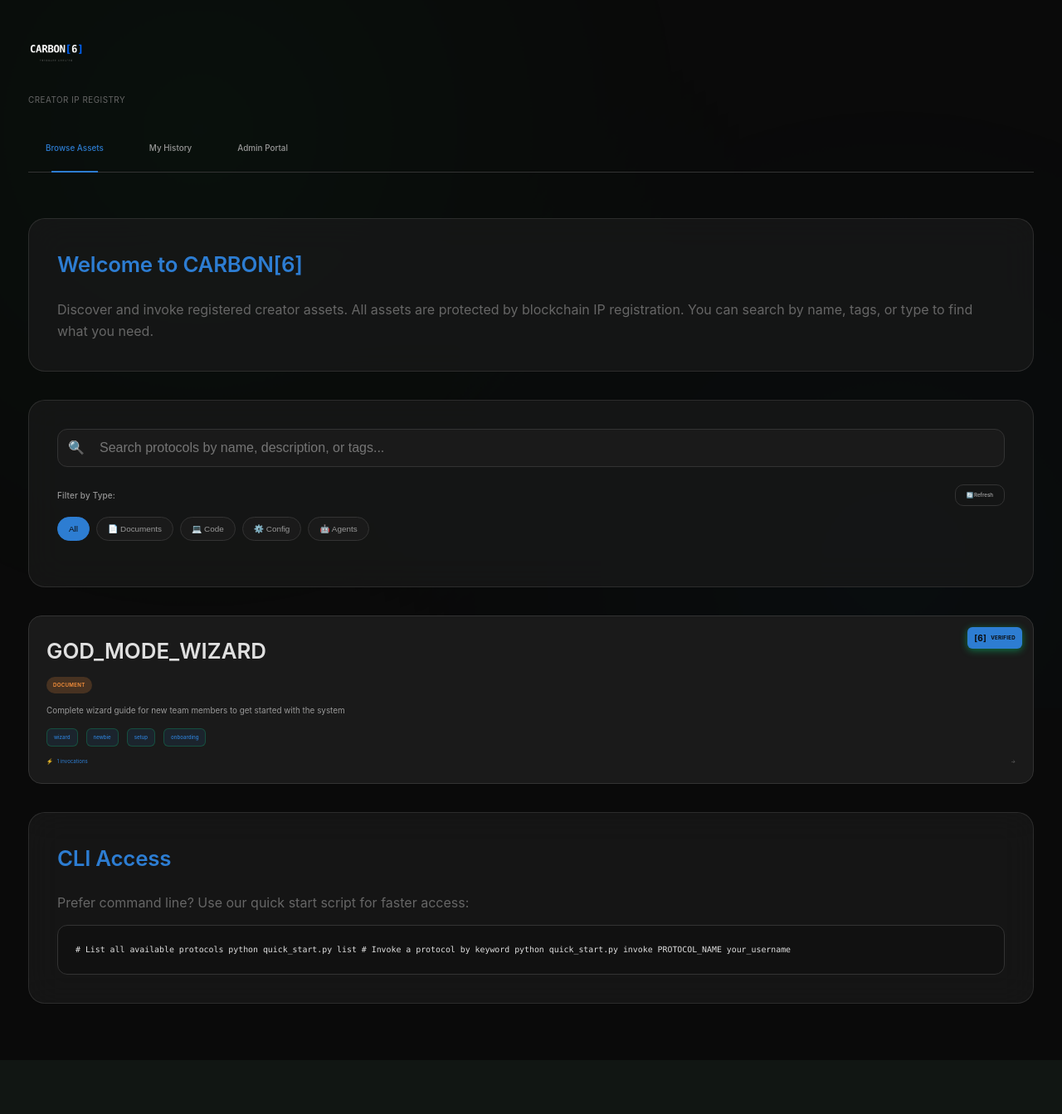
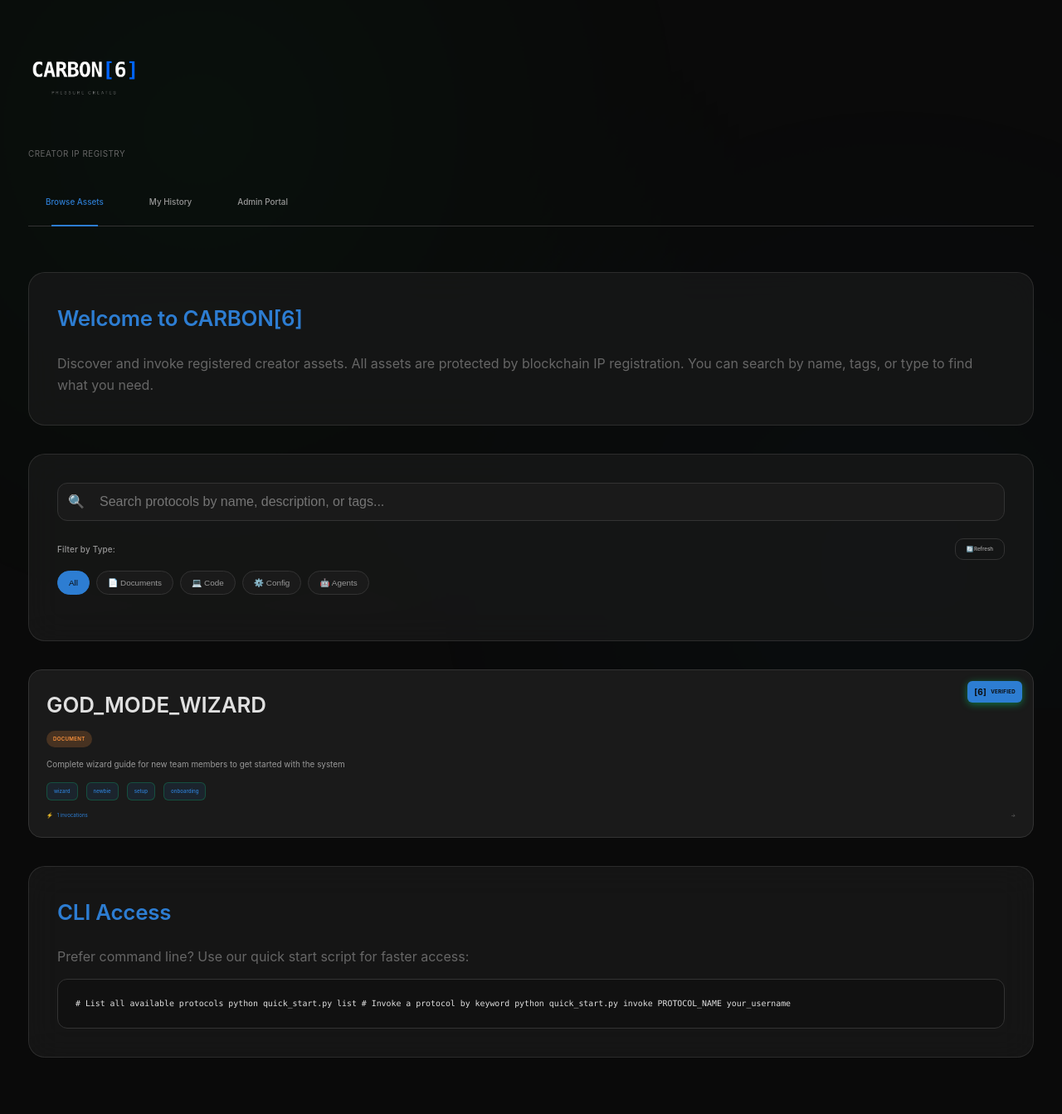
Before and after one commit to VltrnOne/carbon-room, a FastAPI app: page /user in a window 1280 px wide. Shown: the whole page at 83% size. Before the commit the page ends 1211 px from the top, so only its background shows below. Run offline with FastAPI, Linux system fonts and the light colour scheme.

Commit message:
Update branding: larger logo and blue accent color
- Increased logo size to 120px in admin and user templates
- Changed accent color from green (#00ff88) to blue (#2D7DD2)
- Updated certificate colors in server.py
- Updated console log colors in app.js

Co-Authored-By: Claude Opus 4.5 <noreply@anthropic.com>

```diff
--- a/api/server.py
+++ b/api/server.py
@@ -93,18 +93,18 @@ def generate_certificate_html(data: dict) -> str:
     <style>
         * {{ margin: 0; padding: 0; box-sizing: border-box; }}
         body {{ font-family: 'Georgia', serif; background: linear-gradient(135deg, #0a0a0a 0%, #1a1a2e 100%); min-height: 100vh; padding: 40px; color: #e0e0e0; }}
-        .certificate {{ max-width: 800px; margin: 0 auto; background: #111; border: 3px solid #00ff88; border-radius: 20px; padding: 60px; position: relative; }}
-        .badge {{ position: absolute; top: -20px; right: 40px; background: #00ff88; color: #0a0a0a; padding: 10px 30px; border-radius: 5px; font-weight: bold; font-family: monospace; }}
-        h1 {{ text-align: center; color: #00ff88; font-size: 2rem; margin-bottom: 10px; letter-spacing: 3px; }}
+        .certificate {{ max-width: 800px; margin: 0 auto; background: #111; border: 3px solid #2D7DD2; border-radius: 20px; padding: 60px; position: relative; }}
+        .badge {{ position: absolute; top: -20px; right: 40px; background: #2D7DD2; color: #0a0a0a; padding: 10px 30px; border-radius: 5px; font-weight: bold; font-family: monospace; }}
+        h1 {{ text-align: center; color: #2D7DD2; font-size: 2rem; margin-bottom: 10px; letter-spacing: 3px; }}
         .subtitle {{ text-align: center; color: #666; margin-bottom: 40px; font-style: italic; }}
-        .section {{ margin: 30px 0; padding: 20px; background: rgba(0,255,136,0.05); border-radius: 10px; }}
-        .section-title {{ color: #00ff88; font-size: 0.9rem; letter-spacing: 2px; margin-bottom: 15px; text-transform: uppercase; }}
+        .section {{ margin: 30px 0; padding: 20px; background: rgba(45,125,210,0.05); border-radius: 10px; }}
+        .section-title {{ color: #2D7DD2; font-size: 0.9rem; letter-spacing: 2px; margin-bottom: 15px; text-transform: uppercase; }}
         .field {{ display: flex; justify-content: space-between; padding: 10px 0; border-bottom: 1px solid #222; }}
         .field-label {{ color: #888; }}
         .field-value {{ color: #fff; font-family: monospace; }}
         .hash {{ word-break: break-all; font-size: 0.85rem; background: #0a0a0a; padding: 15px; border-radius: 5px; margin-top: 10px; }}
         .footer {{ text-align: center; margin-top: 40px; padding-top: 20px; border-top: 1px solid #333; }}
-        .logo {{ color: #00ff88; font-weight: bold; font-size: 1.2rem; }}
+        .logo {{ color: #2D7DD2; font-weight: bold; font-size: 1.2rem; }}
         @media print {{ body {{ background: white; color: black; }} .certificate {{ border-color: #333; }} }}
     </style>
 </head>
--- a/static/app.js
+++ b/static/app.js
@@ -216,9 +216,9 @@ document.addEventListener('DOMContentLoaded', () => {
   });
 
   // Console easter egg
-  console.log('%c🔐 CARBON ROOM [6]', 'font-size: 24px; font-weight: bold; color: #00ff88;');
+  console.log('%c🔐 CARBON ROOM [6]', 'font-size: 24px; font-weight: bold; color: #2D7DD2;');
   console.log('%cCreator IP Registry - Pressure Creates. Structure Enables.', 'font-size: 14px; color: #666;');
-  console.log('%cDesigned by Fibonacci-Web-Designer', 'font-size: 12px; color: #00ff88;');
+  console.log('%cDesigned by Fibonacci-Web-Designer', 'font-size: 12px; color: #2D7DD2;');
 });
 
 // Keyboard shortcuts
@@ -245,7 +245,7 @@ if (window.performance) {
   window.addEventListener('load', () => {
     const perfData = window.performance.timing;
     const pageLoadTime = perfData.loadEventEnd - perfData.navigationStart;
-    console.log(`%c⚡ Page loaded in ${pageLoadTime}ms`, 'color: #00ff88;');
+    console.log(`%c⚡ Page loaded in ${pageLoadTime}ms`, 'color: #2D7DD2;');
   });
 }
 
--- a/templates/admin.html
+++ b/templates/admin.html
@@ -15,7 +15,7 @@
       <!-- Header -->
       <header class="header">
         <div class="logo-container">
-          <img src="/static/images/logo.png" alt="CARBON[6]" class="logo-image" style="height: 60px; margin-bottom: 10px;">
+          <img src="/static/images/logo.png" alt="CARBON[6]" class="logo-image" style="height: 120px; margin-bottom: 15px;">
         </div>
         <div class="tagline">Creator IP Registry</div>
 
--- a/templates/user.html
+++ b/templates/user.html
@@ -17,7 +17,7 @@
         <div style="display: flex; justify-content: space-between; align-items: flex-start;">
           <div>
             <div class="logo-container">
-              <img src="/static/images/logo.png" alt="CARBON[6]" class="logo-image" style="height: 60px; margin-bottom: 10px;">
+              <img src="/static/images/logo.png" alt="CARBON[6]" class="logo-image" style="height: 120px; margin-bottom: 15px;">
             </div>
             <div class="tagline">Creator IP Registry</div>
           </div>
```
